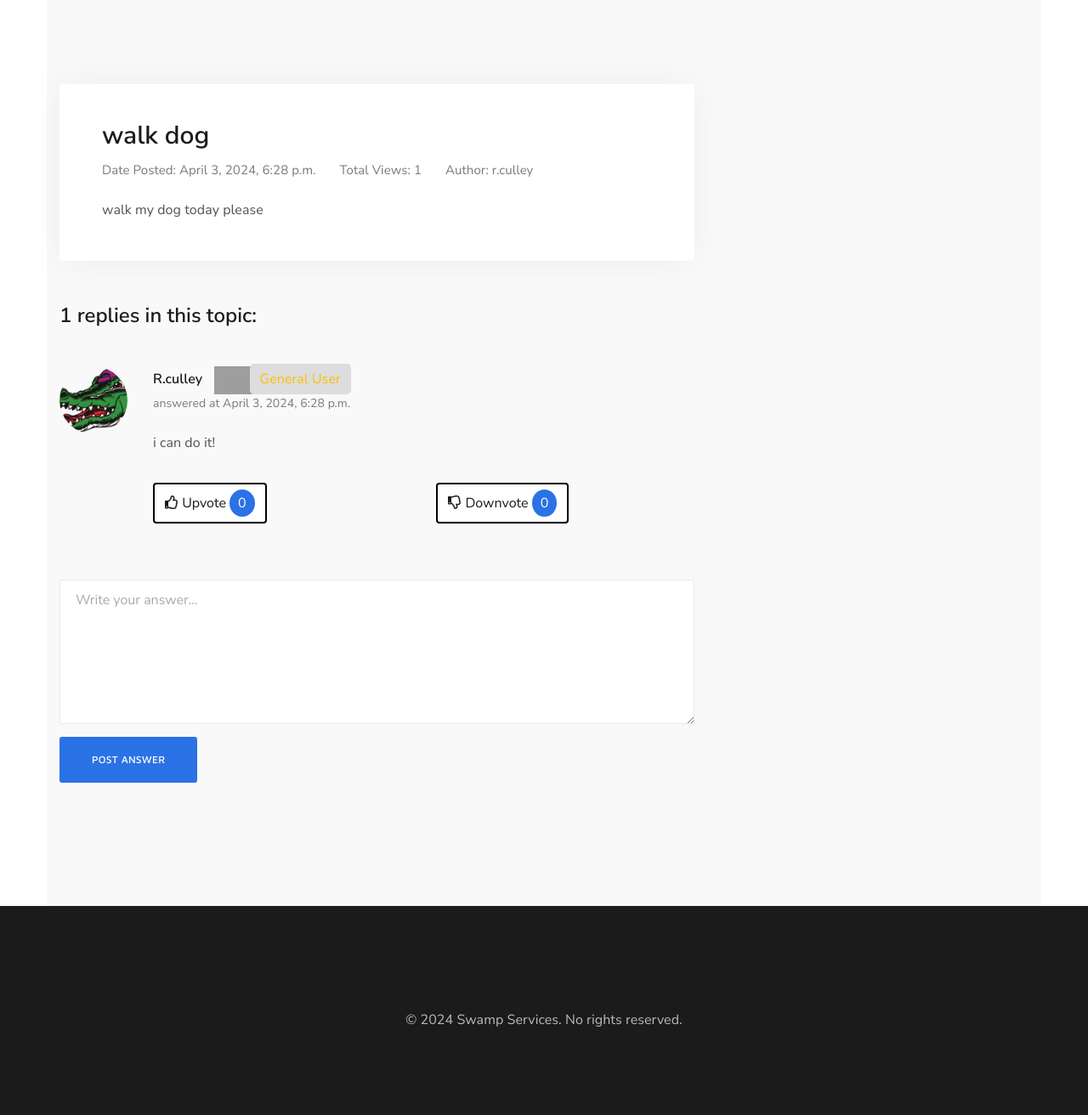
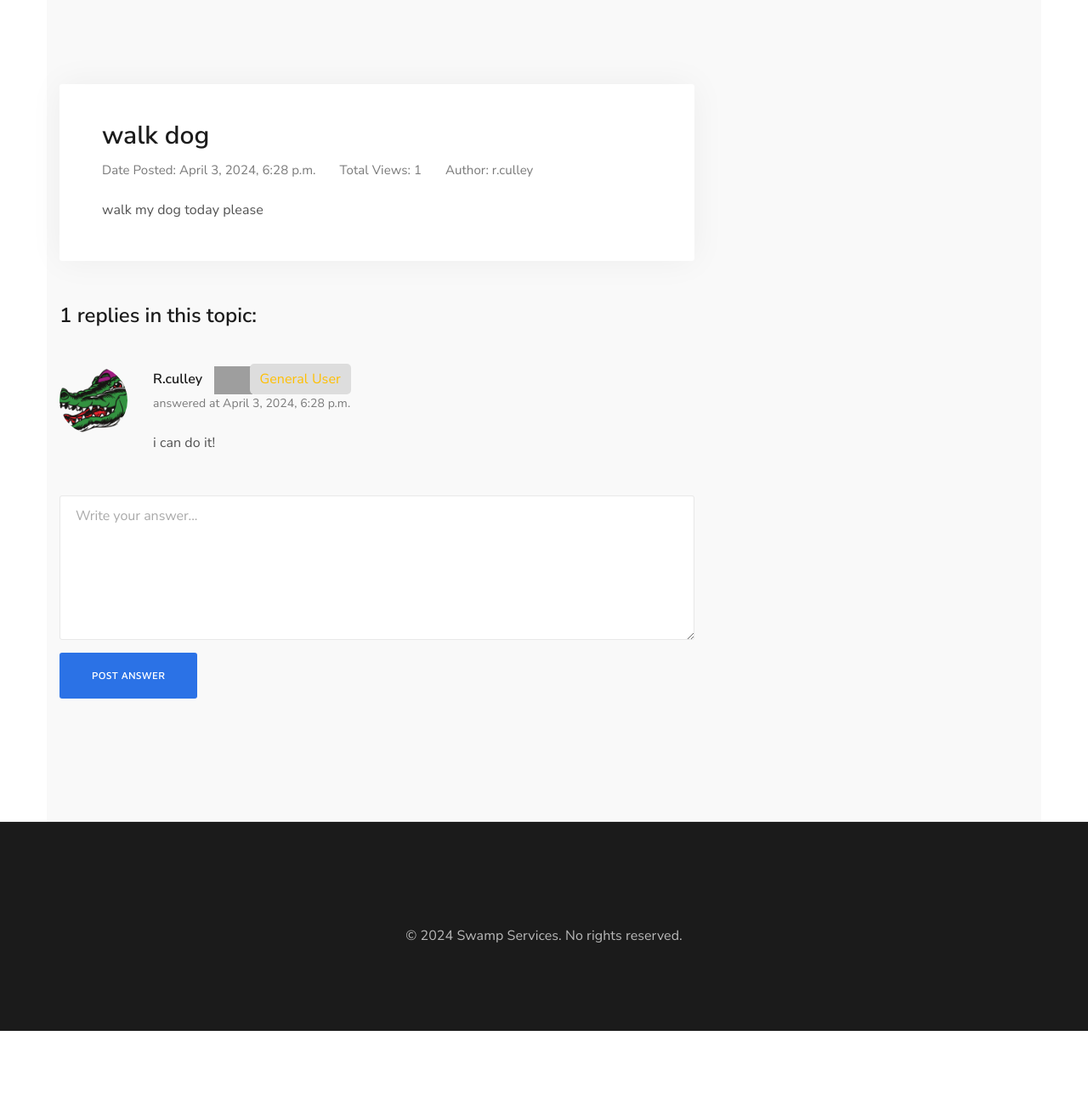
Before and after one commit to ZachJasko/CEN3031-Project, a Django app: template templates/topic-detail.html in a window 1280 px wide. Shown: the part 133-1445 px from the top of the page at 85% size. After the commit the page ends 1346 px from the top, so only its background shows below. Run offline with Django 3.2, Linux system fonts and the light colour scheme; the template is opened without the code that fills it: values that come from a table or form of the project are taken from there, others are empty; data comes from the database, SQL or seed files in the repository; both versions use the stored data as it was after the commit; parts of the project's set-up code (start-up, migrations or seed data) failed here and were passed over; some libraries are stand-ins or nearby versions; grey boxes are pictures that could not be loaded.

Commit message:
remove voting functionality in postings

```diff
--- a/forum/urls.py
+++ b/forum/urls.py
@@ -8,8 +8,6 @@ urlpatterns = [
     path('topic/<int:pk>/', views.postTopic, name='topic-detail'),
     path('search-result/', views.searchView, name='search-result'),
     path('user-dashboard/', views.userDashboard, name='user-dashboard'),
-    path('upvote/', views.upvote, name='upvote'),
-    path('downvote/', views.downvote, name='downvote'),
     path('blog/', views.blogListView, name='blog'),
     path('article/<slug:slug>/', views.blogDetailView, name='article-detail'),
 ]
--- a/templates/topic-detail.html
+++ b/templates/topic-detail.html
@@ -58,11 +58,6 @@
                                     <div class="dx-comment-text">
                                         <p class="mb-0">{{ answer.content }}</p>
                                     </div>
-                                    <!-- vote section -->
-                                    <div id="vote-section">
-                                        {% include 'vote-section.html' %}
-                                    </div>
-                                    <!-- / vote section -->
 
                                 </div>
                             </div>
--- a/templates/vote-section.html
+++ /dev/null
@@ -1,31 +0,0 @@
-<div class="dx-comment-vote">
-    <div class="row">
-        <div class="col-lg-6">
-            <form action="{% url 'upvote' %}" method="POST">
-                {% csrf_token %}
-                <button type="submit" id="upvote" name="answer_id" value="{{ answer.id }}"
-                    class="btn btn-danger">
-                    <i class="fa fa-thumbs-o-up" aria-hidden="true">
-                    </i>
-                    <span class="vote-tag">Upvote</span>
-                    <span class="upvote-count">
-                        {{ answer.upvotes.count }}
-                    </span>
-                </button>
-            </form>
-        </div>
-        <div class="col-lg-6">
-            <form action="{% url 'downvote' %}" method="POST">
-                {% csrf_token %}
-                <button type="submit" id="downvote" name="answer_id" value="{{ answer.id }}"
-                    class="btn btn-danger">
-                    <i class="fa fa-thumbs-o-down" aria-hidden="true"></i>
-                    <span class="vote-tag">Downvote</span>
-                    <span class="downvote-count">
-                        {{ answer.downvotes.count }}
-                    </span>
-                </button>
-            </form>
-        </div>
-    </div>
-</div>
```
Also changed, not shown: forum/views.py (+0 -30 lines), db.sqlite3.
